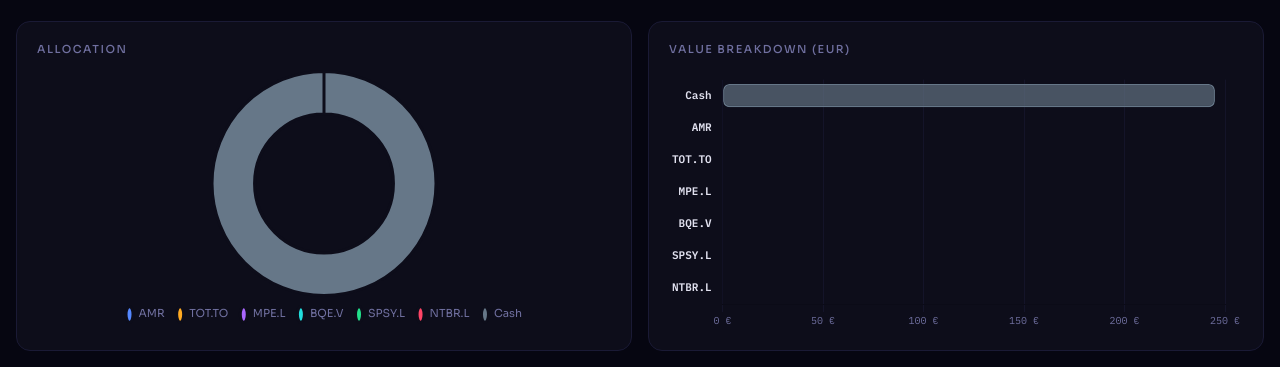
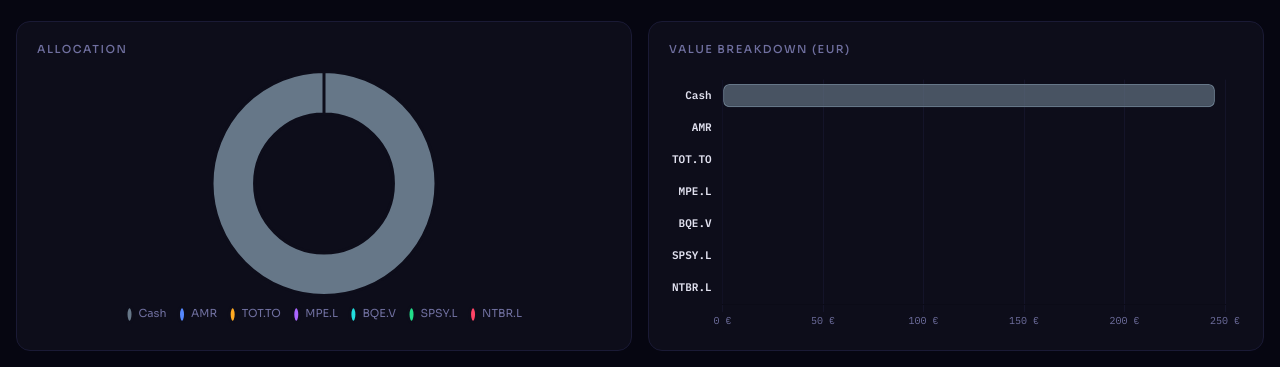
Before and after one commit to trackcmg/trackcmg.github.io, a plain HTML site: page index.html in a window 1280 px wide. Shown: the part 1187-1554 px from the top of the page. Drawn offline with nearby package versions, Linux system fonts and the light colour scheme; no server answers.

Commit message:
Add files via upload

```diff
--- a/index.html
+++ b/index.html
@@ -486,8 +486,9 @@ if(_authed){cel.dataset.editType='cash';cel.style.cursor='pointer'}
 cel.innerHTML=`<div class="s-top"><div><div class="s-tk" style="color:#667788">CASH <span class="tag" style="background:rgba(102,119,136,.12);color:#667788">EUR</span></div><div class="s-nm">Cash & totals${_authed?' \u00b7 click to edit':''}</div></div></div><div class="s-pr">${F(D.cash)} <span class="cur">EUR</span></div>`;g.appendChild(cel)}}
 
 function rDonut(){const ctx=document.getElementById('cD').getContext('2d');if(CH.d)CH.d.destroy();
-const dVals=[...D.holdings.map(h=>valEur(h)),D.cash];const dTotal=dVals.reduce((a,b)=>a+b,0);
-CH.d=new Chart(ctx,{type:'doughnut',data:{labels:[...D.holdings.map(h=>h.ticker),'Cash'],datasets:[{data:dVals,backgroundColor:[...D.holdings.map(h=>h.color),'#667788'],borderColor:'#0d0d1a',borderWidth:3}]},
+const dItems=[...D.holdings.map(h=>({tk:h.ticker,val:valEur(h),color:h.color})),{tk:'Cash',val:D.cash,color:'#667788'}].sort((a,b)=>b.val-a.val);
+const dTotal=dItems.reduce((a,b)=>a+b.val,0);
+CH.d=new Chart(ctx,{type:'doughnut',data:{labels:dItems.map(i=>i.tk),datasets:[{data:dItems.map(i=>i.val),backgroundColor:dItems.map(i=>i.color),borderColor:'#0d0d1a',borderWidth:3}]},
 options:{responsive:true,maintainAspectRatio:false,cutout:'62%',plugins:{legend:{position:'bottom',labels:legOpts},tooltip:{...ttOpts,callbacks:{label:c=>{const pct=dTotal>0?(c.parsed/dTotal*100):0;return ` ${c.label}: ${F(c.parsed)} \u20ac (${F(pct,1)}%)`}}}}}})}
 
 function rBar(){const ctx=document.getElementById('cB').getContext('2d');
@@ -610,14 +611,15 @@ rows+=`<tr ${_authed?`data-edit-type="trade" data-edit-idx="${idx}" style="curso
 document.getElementById('tradesTable').innerHTML=`<table><thead><tr><th>Ticker</th><th>Name</th><th>Shares</th><th>Avg Buy</th><th>Sell</th><th>Invested</th><th>Gross P&L</th><th>Div</th><th>Net</th><th>Return</th></tr></thead><tbody>${rows}</tbody>
 <tfoot><tr class="tbl-foot"><td colspan="5" style="font-weight:600">TOTAL</td><td>${F(tI)}</td><td class="${tG>=0?'up':'dn'}">${tG>=0?'+':''}${F(tG)}</td><td class="up">${tDN>0?'+'+F(tDN):'\u2014'}</td><td class="${nP?'up':'dn'}" style="font-weight:600">${nP?'+':''}${F(tNet)}</td><td class="${nP?'up':'dn'}">${tI>0?(nP?'+':'')+F((tNet/tI)*100)+'%':'\u2014'}</td></tr></tfoot></table>`;
 
-const ctx1=document.getElementById('cTrades').getContext('2d');const d1=D.closedTrades.map(t=>({tk:t.ticker,val:calcTrade(t).net,color:t.color}));
+const ctx1=document.getElementById('cTrades').getContext('2d');const d1=D.closedTrades.map(t=>({tk:t.ticker,val:calcTrade(t).net,color:t.color})).sort((a,b)=>b.val-a.val);
 if(CH.trades)CH.trades.destroy();if(d1.length)CH.trades=new Chart(ctx1,{type:'bar',data:{labels:d1.map(d=>d.tk),datasets:[{data:d1.map(d=>d.val),backgroundColor:d1.map(d=>d.val>=0?d.color+'aa':'rgba(255,68,102,.5)'),borderColor:d1.map(d=>d.val>=0?d.color:'var(--red)'),borderWidth:1.5,borderRadius:6,borderSkipped:false}]},
 options:{responsive:true,maintainAspectRatio:false,plugins:{legend:{display:false},tooltip:{...ttOpts,callbacks:{label:c=>` Net: ${F(c.parsed.y)} \u20ac`}}},scales:{x:{grid:{display:false},ticks:{color:'#e2e2f0',font:{family:'IBM Plex Mono',size:11,weight:'600'}}},y:{grid:{color:'rgba(26,26,53,.6)'},ticks:{color:'#7070a0',font:{family:'IBM Plex Mono',size:10},callback:v=>F(v,0)+' \u20ac'}}}}});
 
 const ctx2=document.getElementById('cCapital').getContext('2d');if(CH.capital)CH.capital.destroy();
-if(D.closedTrades.length)CH.capital=new Chart(ctx2,{type:'bar',data:{labels:D.closedTrades.map(t=>t.ticker),
-datasets:[{label:'Invested',data:D.closedTrades.map(t=>calcTrade(t).inv),backgroundColor:'rgba(112,112,160,.4)',borderColor:'#7070a0',borderWidth:1,borderRadius:6,borderSkipped:false},
-{label:'Returned',data:D.closedTrades.map(t=>calcTrade(t).ret),backgroundColor:'rgba(34,223,138,.4)',borderColor:'var(--green)',borderWidth:1,borderRadius:6,borderSkipped:false}]},
+const d2=D.closedTrades.map(t=>{const c=calcTrade(t);return{tk:t.ticker,inv:c.inv,ret:c.ret,net:c.net}}).sort((a,b)=>b.net-a.net);
+if(d2.length)CH.capital=new Chart(ctx2,{type:'bar',data:{labels:d2.map(t=>t.tk),
+datasets:[{label:'Invested',data:d2.map(t=>t.inv),backgroundColor:'rgba(112,112,160,.4)',borderColor:'#7070a0',borderWidth:1,borderRadius:6,borderSkipped:false},
+{label:'Returned',data:d2.map(t=>t.ret),backgroundColor:'rgba(34,223,138,.4)',borderColor:'var(--green)',borderWidth:1,borderRadius:6,borderSkipped:false}]},
 options:{responsive:true,maintainAspectRatio:false,plugins:{legend:{labels:legOpts},tooltip:{...ttOpts,callbacks:{label:c=>` ${c.dataset.label}: ${F(c.parsed.y)} \u20ac`}}},
 scales:{x:{grid:{display:false},ticks:{color:'#e2e2f0',font:{family:'IBM Plex Mono',size:11,weight:'600'}}},y:{grid:{color:'rgba(26,26,53,.6)'},ticks:{color:'#7070a0',font:{family:'IBM Plex Mono',size:10},callback:v=>F(v,0)+' \u20ac'}}}}})}
 
```
